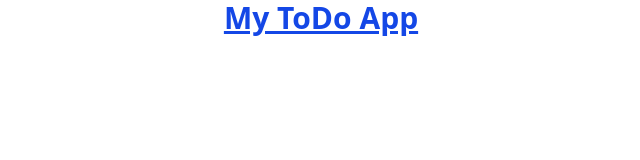
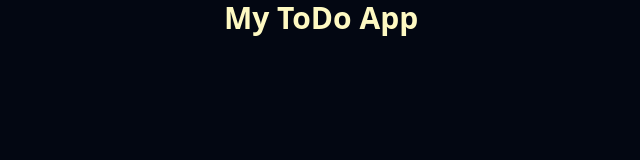
Before and after one commit to PaulC0de/JS_TODO_APP, a website: page src/index.html in a window 1280 px wide. Shown: the whole page, without its empty margins (319-959 px from the left). Drawn offline with Linux system fonts and the light colour scheme.

Commit message:
update styles in index.html and output.css for improved color scheme and readability

```diff
--- a/src/index.html
+++ b/src/index.html
@@ -6,7 +6,7 @@
     <link rel="stylesheet" href="./output.css" rel="stylesheet" />
     <title>ToDo App</title>
   </head>
-  <body>
-    <h1 class="text-center text-blue-700 text-3xl font-bold underline">My ToDo App</h1>
+  <body class="bg-gray-950 text-yellow-100">
+    <h1 class="text-center text-3xl font-bold">My ToDo App</h1>
   </body>
 </html>
```
Also changed, not shown: src/output.css.
